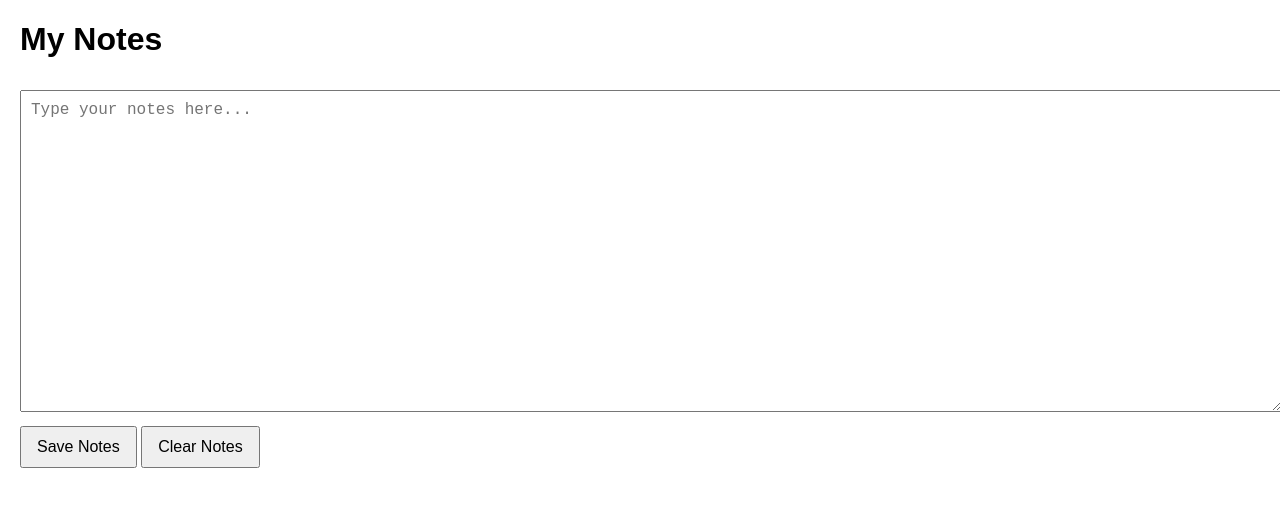
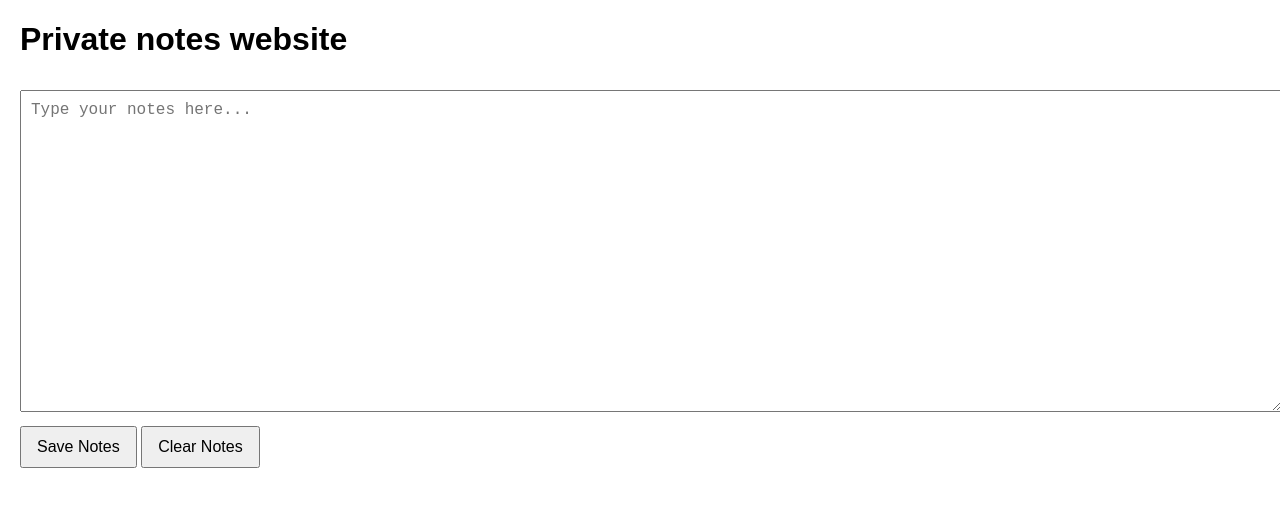
Before and after one commit to Superuserliam/Notes-, a plain HTML site: page index.html in a window 1280 px wide. Drawn offline with Linux system fonts and the light colour scheme.

Commit message:
Update index.html

```diff
--- a/index.html
+++ b/index.html
@@ -25,7 +25,7 @@
     </style>
 </head>
 <body>
-    <h1>My Notes</h1>
+    <h1>Private notes website</h1>
     <textarea id="notes" placeholder="Type your notes here..."></textarea>
     <button id="saveButton">Save Notes</button>
     <button id="clearButton">Clear Notes</button>
```
